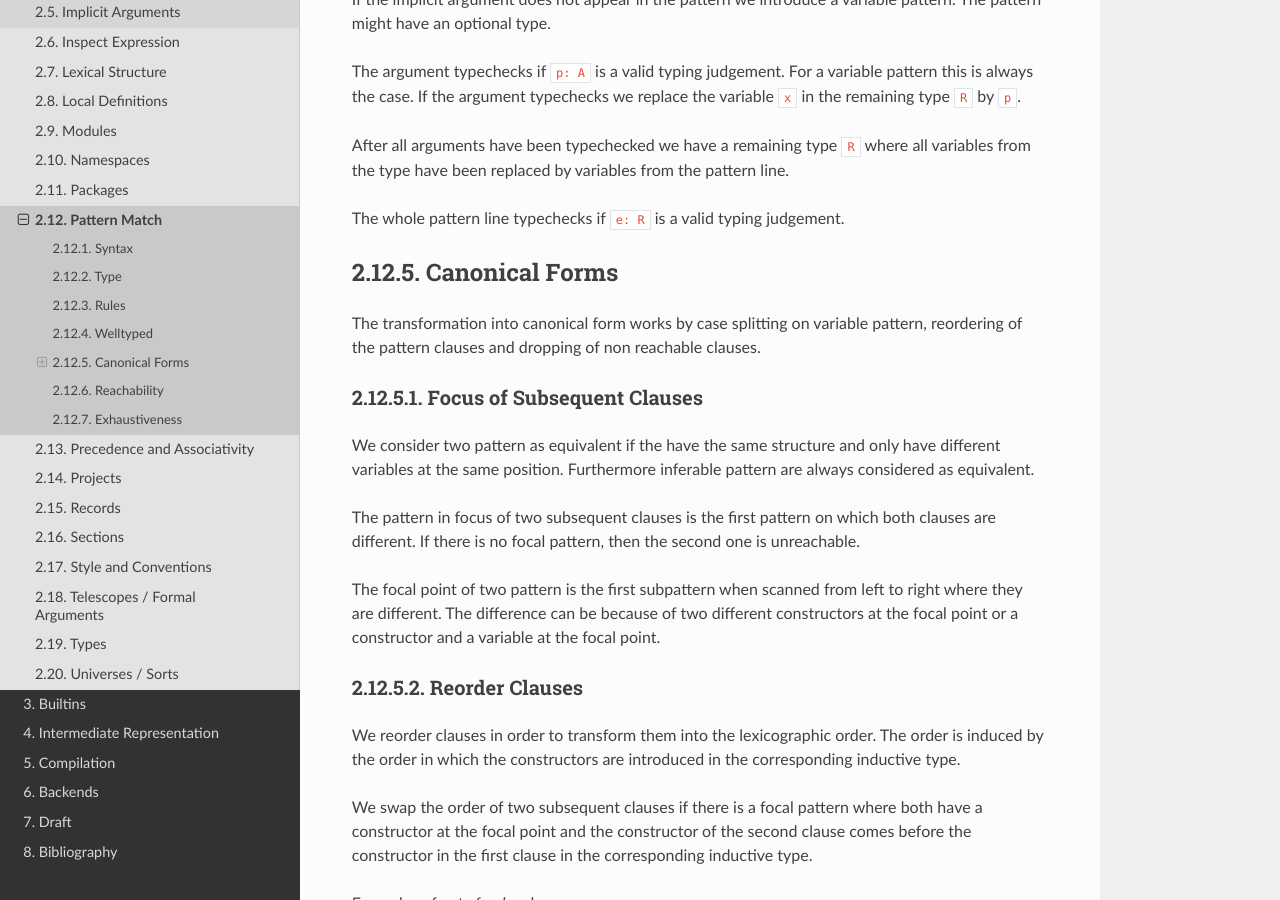
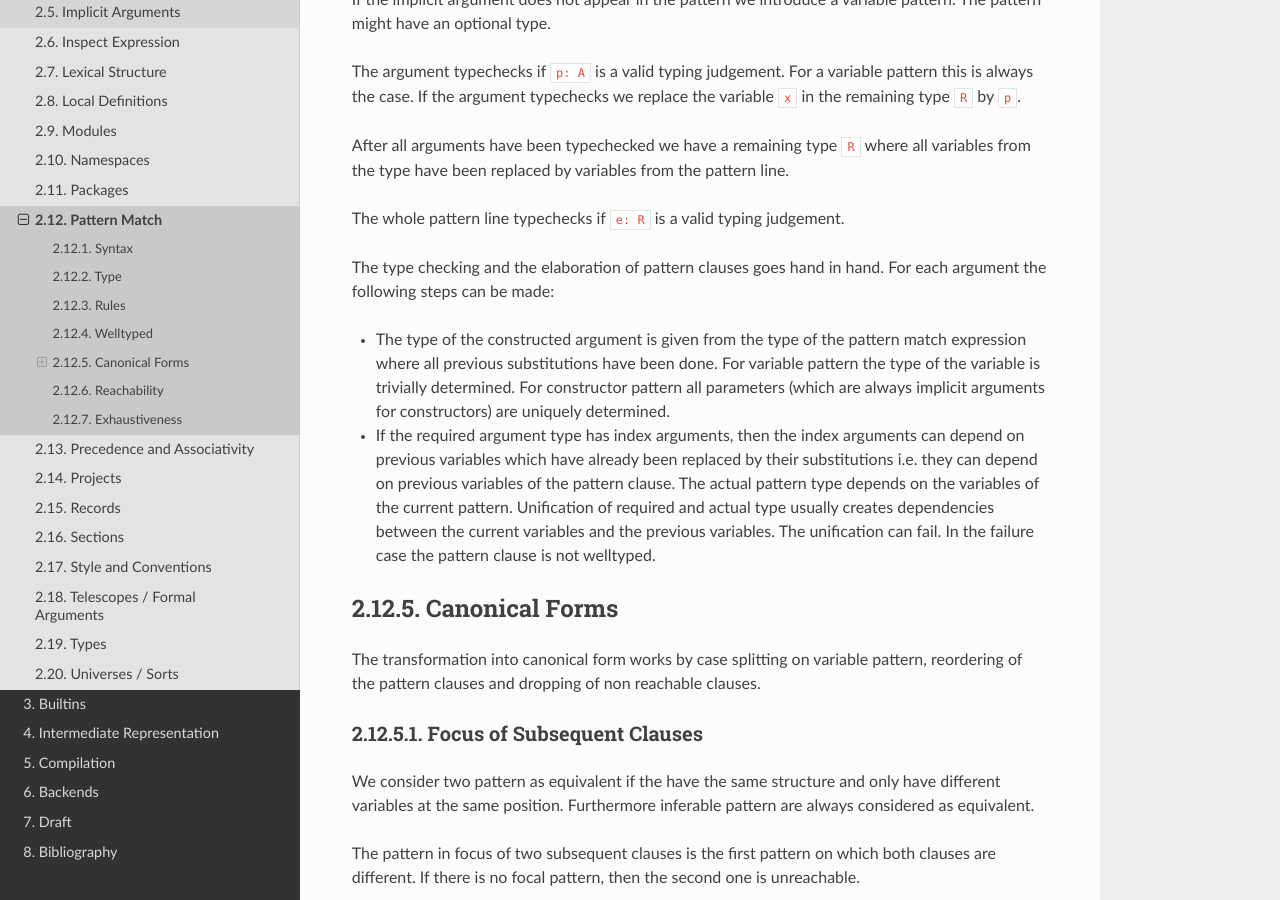
Before and after one commit to alba-lang/lang-spec, a Sphinx documentation site: the page built from sphinx/source/lang-elems/pattern-match.rst, in a window 1280 px wide and 900 px high, scrolled down 3088 px. Built offline with Sphinx 7.4.7 and the Read the Docs theme 2.0.0, drawn with Linux system fonts in a browser that asks for light colours.

Commit message:
Added some comments about elaboration of pattern match expressions
	modified:   sphinx/source/lang-elems/inductive.rst
	modified:   sphinx/source/lang-elems/pattern-match.rst

```diff
--- a/sphinx/source/lang-elems/pattern-match.rst
+++ b/sphinx/source/lang-elems/pattern-match.rst
@@ -186,6 +186,23 @@ all variables from the type have been replaced by variables from the pattern
 line.
 
 The whole pattern line typechecks if ``e: R`` is a valid typing judgement.
+
+The type checking and the elaboration of pattern clauses goes hand in hand. For
+each argument the following steps can be made:
+
+- The type of the constructed argument is given from the type of the pattern
+  match expression where all previous substitutions have been done. For variable
+  pattern the type of the variable is trivially determined. For constructor
+  pattern all parameters (which are always implicit arguments for constructors)
+  are uniquely determined.
+
+- If the required argument type has index arguments, then the index arguments
+  can depend on previous variables which have already been replaced by their
+  substitutions i.e. they can depend on previous variables of the pattern
+  clause. The actual pattern type depends on the variables of the current
+  pattern. Unification of required and actual type usually creates dependencies
+  between the current variables and the previous variables. The unification can
+  fail. In the failure case the pattern clause is not welltyped.
 
 
 
```
Also changed, not shown: sphinx/source/lang-elems/inductive.rst (+6 -1 lines).
